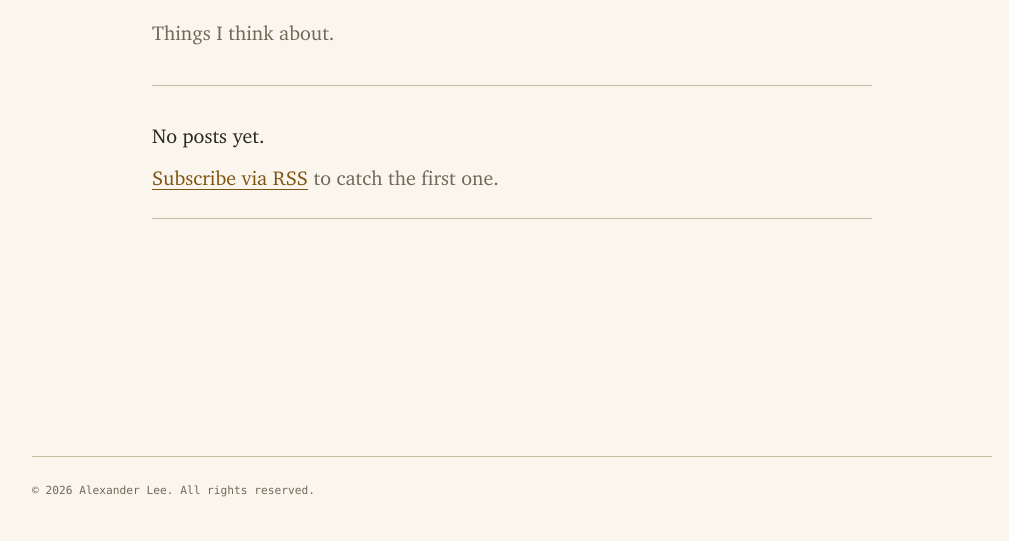
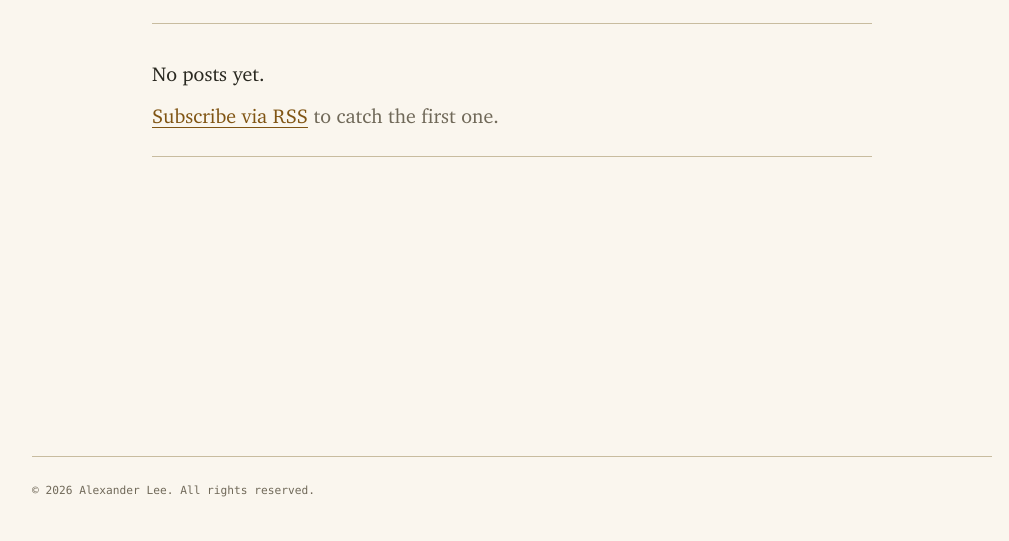
Before and after one commit to alexsurelee/alexanderlee-tech, an Astro site: page /blog in a window 1280 px wide. Shown: the part 259-800 px from the top of the page, without its empty margins (128-1137 px from the left). Built offline with nearby package versions, Linux system fonts and the light colour scheme; Astro itself is replaced by a stand-in of ours; a web font is replaced by a local one.

Commit message:
remove unnecessary flavour text

```diff
--- a/src/pages/blog/index.astro
+++ b/src/pages/blog/index.astro
@@ -51,7 +51,6 @@ const posts = await getVisiblePosts();
 		<main>
 			<div class="page-intro">
 				<h1>Blog</h1>
-				<p>Things I think about.</p>
 			</div>
 			{posts.length === 0 ? (
 				<div class="empty-state">
```
